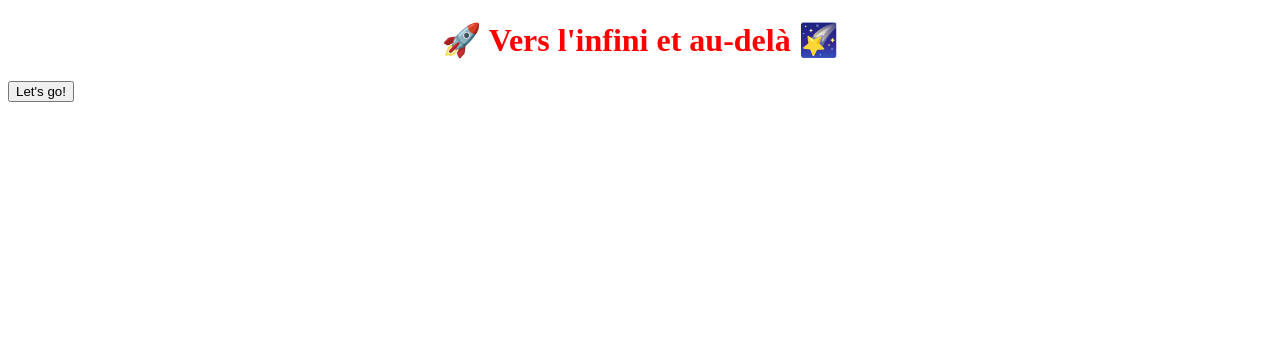
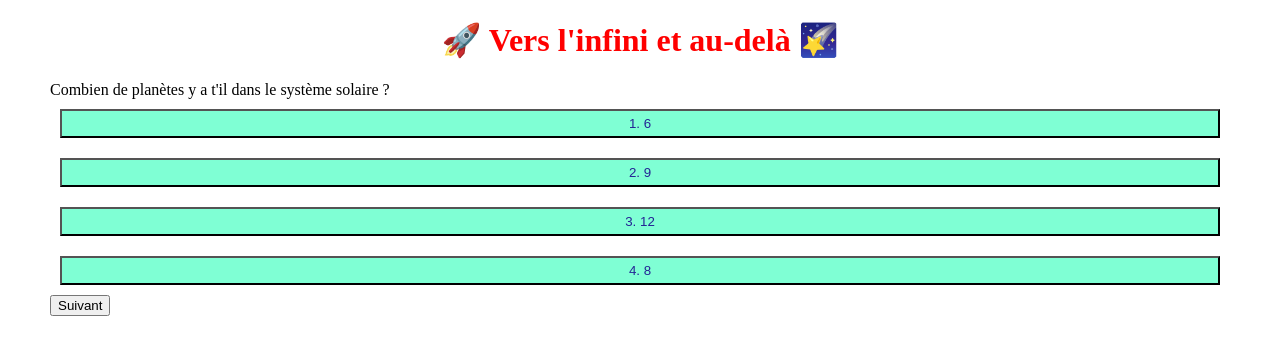
Before and after one commit to rchouhani/quiz_espace, a website: page index.html in a window 1280 px wide. Both pictures are taken after a click on the button "Let's go!". Drawn offline with Linux system fonts and the light colour scheme.

Commit message:
ajout fonctions boutons recuperer clic utilisateur

```diff
--- a/game.js
+++ b/game.js
@@ -1,79 +1,68 @@
-import { quiz_espace } from './questions.js'; // Import des questions
+import { quiz_espace } from "./questions.js"; // Import des questions
+
+// Paragraphe intro
+const newParagraph = document.querySelector("#intro");
+console.log("paragraphe intro");
+newParagraph.innerText = quiz_espace.intro;
+
+// quiz-container
+const quizContainer = document.querySelector("#quiz-container");
+quizContainer.style.margin = " 20px 50px";
+
+// questions
+const quizEspaceElement = document.querySelector("#question-text");
+console.log("première question");
+
+// options
+const choixOptions = document.querySelector("#options-container");
+
+quizEspaceElement.appendChild(newParagraph);
+
+// bouton "Let's go!"
+const boutonStart = document.querySelector("#start-button");
+// bouton "Suivant"
+const boutonSuivant = document.querySelector("#next-button");
+
+console.log(boutonSuivant);
+
+let textIndex = 0;
+// let optionsIndex = 0;
+
+// affichage de la première question & de ses options
+boutonStart.addEventListener("click", function () {
+  const firstQuestion = document.querySelector("#question-text");
+  firstQuestion.innerText = quiz_espace.questions[textIndex].text;
+  console.log("options", quiz_espace.questions[textIndex].options);
 
 
-// Paragraphe intro
-const newParagraph = document.querySelector('#intro')
-console.log("paragraphe intro")
-newParagraph.innerText = quiz_espace.intro
+  // Pour chaque option, créer un bouton et l'ajouter au conteneur
+  quiz_espace.questions[textIndex].options.forEach((option) => {
+    console.log(option);
+    const boutonOptions = document.createElement("button");
+    boutonOptions.innerText = option;
+    boutonOptions.classList.add("boutonOptionsCSS"); // on ajoute la classe "boutonOptionsCSS" à tous les boutons "option"
 
+    choixOptions.appendChild(boutonOptions);
+    return;
+    //addEventListener pour enregistrer la valeur checker
+  });
+  boutonStart.classList.add("hidden");
 
-// questions
-const quizEspaceElement = document.querySelector('#question-text')
-console.log("première question")
+  boutonSuivant.classList.remove("hidden"); // faire apparaitre le bouton "suivant"
+});
 
-// options
-const choixOptions = document.querySelector('#options-container')
-// boutons options
-const boutonOption = document.createElement('button')
+/* Gestion réponses */
+let correctAnswer = quiz_espace.questions.correct_answer
+function checkAnswer(choixOptions, correctAnswer) {
+    if (choixOptions == correctAnswer) {
+      console.log("🐸 gagné !", correctAnswer);
+      choixOptions.classList.add(".right");
+    } else {
+      console.log("🐸 perdu !");
+      choixOptions.classList.add(".wrong");
+    }
+  }
 
-
-quizEspaceElement.appendChild(newParagraph)
-
-// bouton "Let's go!"
-const boutonStart = document.querySelector('#start-button')
-// bouton "Suivant"
-const boutonSuivant = document.querySelector('#next-button')
-
-
-console.log(boutonSuivant)
-
-let textIndex = 0;
-
-// affichage de la première question & de ses options
-boutonStart.addEventListener("click", function(){
-    console.log("premiere question")
-    quizEspaceElement.innerText = quiz_espace.questions[textIndex].text
-
-    choixOptions.innerText = quiz_espace.questions[textIndex].options
-
-    boutonStart.classList.add('hidden')
-
-    boutonSuivant.classList.remove('hidden')  // faire apparaitre le bouton "suivant"
-
-
-    // for (const item of quiz_espace.questions) {
-    //     console.log('😶‍🌫️', questions[textIndex].text)
-    //    //console.log('😶‍🌫️', item.questions)
-    //     boutonStart.classList.add('hidden')
-    //     boutonSuivant.classList.remove('hidden')  // faire apparaitre le bouton "suivant"
-
-
-    //     const newButton = document.createElement('button')
-    //     newButton.innerText = item.text
-    //     newButton.style.color = 'blue'
-    //     newButton.style.fontSize = '20px'
-
-    //     quizEspaceElement.appendChild(newButton)
-    // }
-})
-
-
-<<<<<<< HEAD
-    quizEspaceElement.appendChild(newButton)
-}
-=======
-
-
-
-
-
-
-
-
-
-
-// for (const item of quiz_espace.questions){
-//     console.log("hello", item.intro)
-// }
-
->>>>>>> 2c5e2418b286c73bdbe3ca037390f8b972d16561
+  boutonOptions.addEventListener("click", function () {
+    checkAnswer(choixOptions, correctAnswer);
+});
--- a/index.html
+++ b/index.html
@@ -8,17 +8,17 @@
 </head>
 <body>
 	<h1>🚀 Vers l'infini et au-delà 🌠</h1>
-	<p id="intro"></p>
+	<!-- <p id="intro"></p> -->
 
 
-	<div class="flex-column" id="quiz-container">
-
+	<div id="quiz-container">
+		<p id="intro"></p>
 	  <div class="question" id="question-text">
 		<!-- La question sera injectée ici par JavaScript -->
 	  </div>
 
 
-	  <div class="options" id="options-container">
+	  <div class="options flex-column" id="options-container">
 		<!-- Les options seront injectées ici par JavaScript -->
 	  </div>
 
--- a/questions.js
+++ b/questions.js
@@ -1,9 +1,6 @@
 export const quiz_espace = {
   intro:  "Voulez-vous revoir votre culture générale sur l'espace ? Bonne nouvelle ! Avec ce quiz vous allez mettre en orbite vos connaissances sur l'espace !!🚀",
     questions: [
-      {
-        intro: "bonjour les gens"
-      },
       {
         text: "Combien de planètes y a t'il dans le système solaire ? ",
         options: [
--- a/style.css
+++ b/style.css
@@ -1,3 +1,19 @@
+/* Nous cassons (reset) l'effet d'héritage pour toutes les balises susceptibles d'être concernées */
+html, body, div, span, applet, object, iframe, h2, h3, h4, h5, h6, p, blockquote, pre,a, abbr, acronym, address, big, cite, code,del, dfn, em, img, ins, kbd, q, s, samp,
+small, strike, sub, sup, tt, var,b, u, i, center, dl, dt, dd, ol, ul, li,fieldset, form, label, legend, table, caption, tbody, tfoot, thead, tr, th, td,article, aside, canvas, details, embed, figure, figcaption, footer, header, hgroup, menu, nav, output, ruby, section, summary, time, mark, audio, video {
+	margin: 0;
+	padding: 0;
+	border: 0;
+	font-size: 100%;
+	font: inherit;
+	vertical-align: baseline;
+	text-decoration: none;
+}
+
+#quiz-container{
+    margin: 0, 150px;
+}
+
 h1{
     text-align: center;
     color:red;
@@ -25,3 +41,16 @@ h1{
 .hidden{
 	display: none;
 }
+/* Bouton Options */
+.boutonOptionsCSS{
+    margin : 10px;
+    padding : 5px;
+    background-color: aquamarine;
+    color : rgb(36, 36, 148);
+};
+.wrong{
+    border: 1px solid red;
+};
+.right{
+    border: 1px solid green;
+};
```
Also changed, not shown: package.json (added, +13 -0 lines), reset.css (added, +11 -0 lines).
